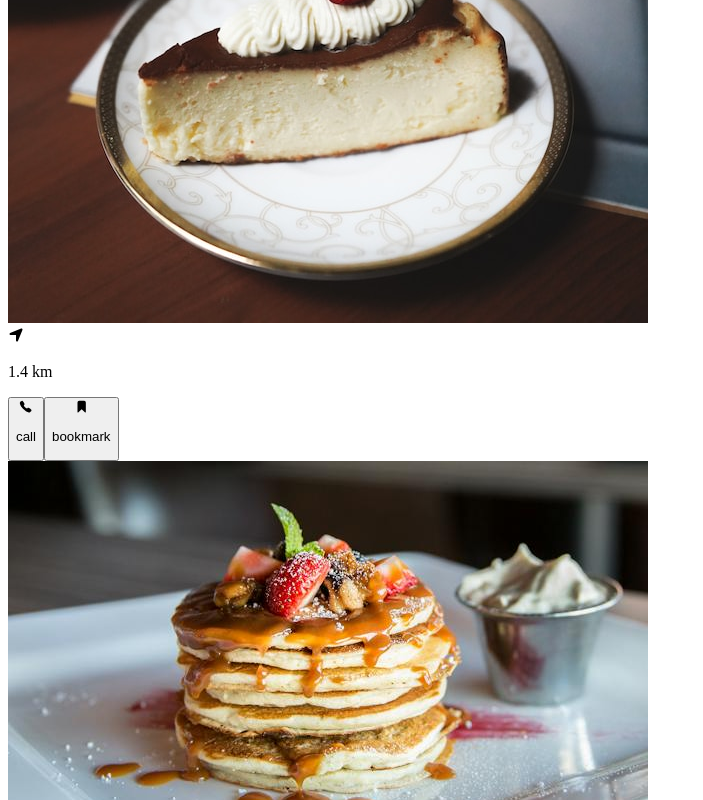
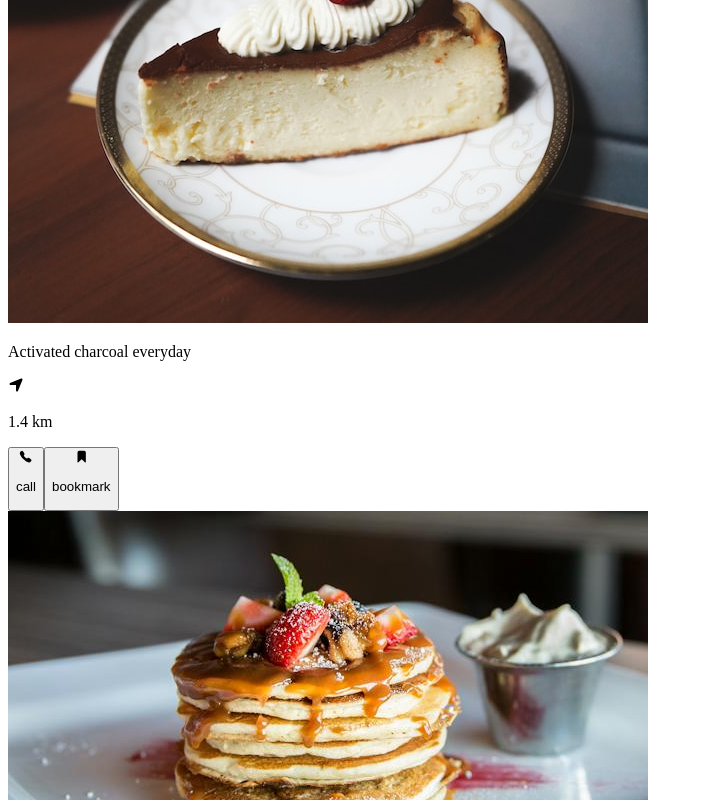
Before and after one commit to EdwinSch/react-restaurant-finder, a React (Vite) app: page / in a window 1280 px wide. Shown: the part 610-1410 px from the top of the page, without its empty margins (0-703 px from the left). Built offline with nearby package versions, Linux system fonts and the light colour scheme; the HTML template or start-up script is replaced by a standard one.

Commit message:
drawer functions

```diff
--- a/src/components/ListItemDrawer.jsx
+++ b/src/components/ListItemDrawer.jsx
@@ -1,9 +1,22 @@
 import { FaLocationArrow } from "react-icons/fa6";
+import RestaurantInfo from "./RestaurantInfo";
+import { useState } from "react";
 
 const ListItemDrawer = ({ item }) => {
+  const [DrawerIsOpen, setDrawerIsOpen] = useState(false);
+
   return (
-    <div className="listitem-drawer-wrapper">
+    <div
+      onClick={() => setDrawerIsOpen(!DrawerIsOpen)}
+      // className="listitem-drawer-wrapper"
+      className={
+        DrawerIsOpen
+          ? "listitem-drawer-wrapper slide-left"
+          : "listitem-drawer-wrapper"
+      }
+    >
       <img src={item.image} alt={item.name} />
+      <RestaurantInfo {...item} />
       <div className="location-wrapper">
         <FaLocationArrow className="gps-symbol" />
         <p>{item.gps} km</p>
--- /dev/null
+++ b/src/components/RestaurantInfo.jsx
@@ -0,0 +1,9 @@
+const RestaurantInfo = ({ name, score, labels }) => {
+  return (
+    <div className="restaurant-info-wrapper">
+      <p className="name">{name}</p>
+    </div>
+  );
+};
+
+export default RestaurantInfo;
--- a/src/styles/styles.css
+++ b/src/styles/styles.css
@@ -46,6 +46,7 @@ main {
   width: 100vw;
   max-width: 450px;
   margin: 0 auto;
+  /* overflow: hidden; */
 }
 
 .btn {
@@ -119,7 +120,7 @@ header {
   }
 }
 
-/* --- UPPER LIST ITEM COMPONENT --- */
+/* --- DRAWER LIST ITEM COMPONENT --- */
 
 .listitem-drawer-wrapper {
   position: absolute;
@@ -132,7 +133,8 @@ header {
   cursor: pointer;
   display: flex;
   align-items: center;
-  justify-content: space-between;
+  justify-content: flex-start;
+  transition: 400ms ease;
 
   & img {
     width: 65px;
@@ -147,14 +149,25 @@ header {
     place-items: center;
 
     .gps-symbol {
-      font-size: 32px;
+      font-size: 30px;
       margin-bottom: 5px;
+      color: var(--accent);
     }
 
     & p {
+      font-size: 14px;
       font-weight: 600;
     }
   }
+}
+
+.slide-left {
+  left: -200px;
+}
+
+/* --- RESTAURANT INFO COMPONENT --- */
+
+.restaurant-info-wrapper {
 }
 
 /* --- MOBILE RESPONSIVE --- */
```
